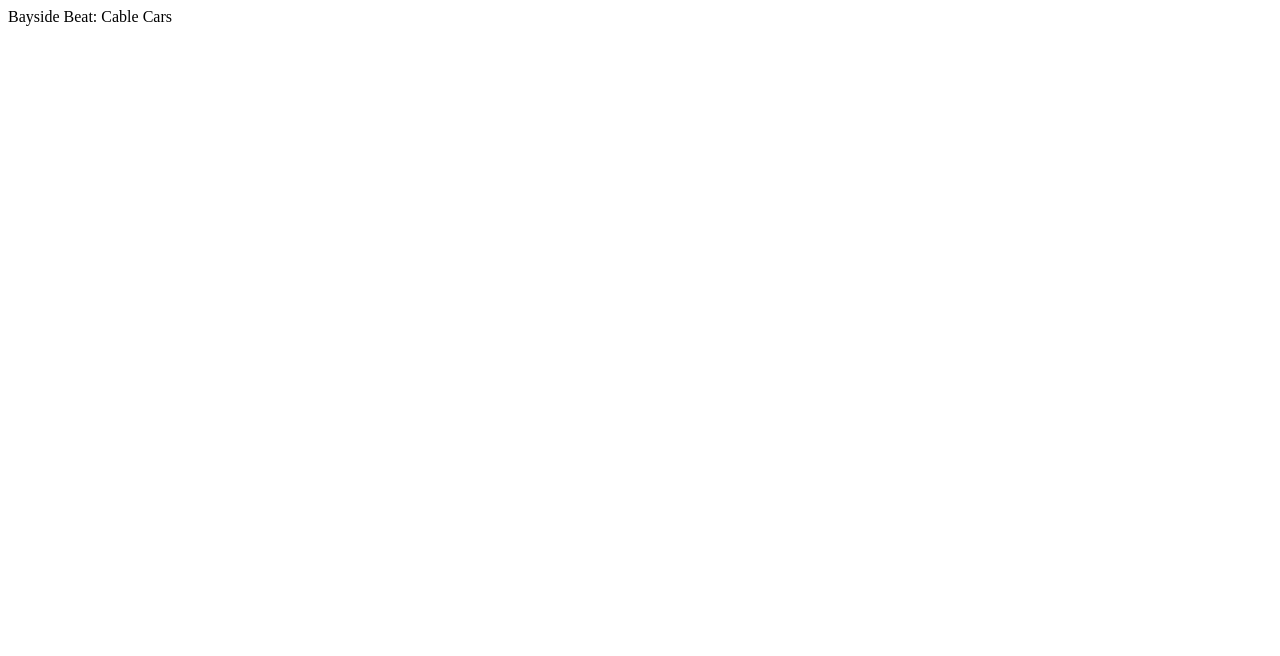
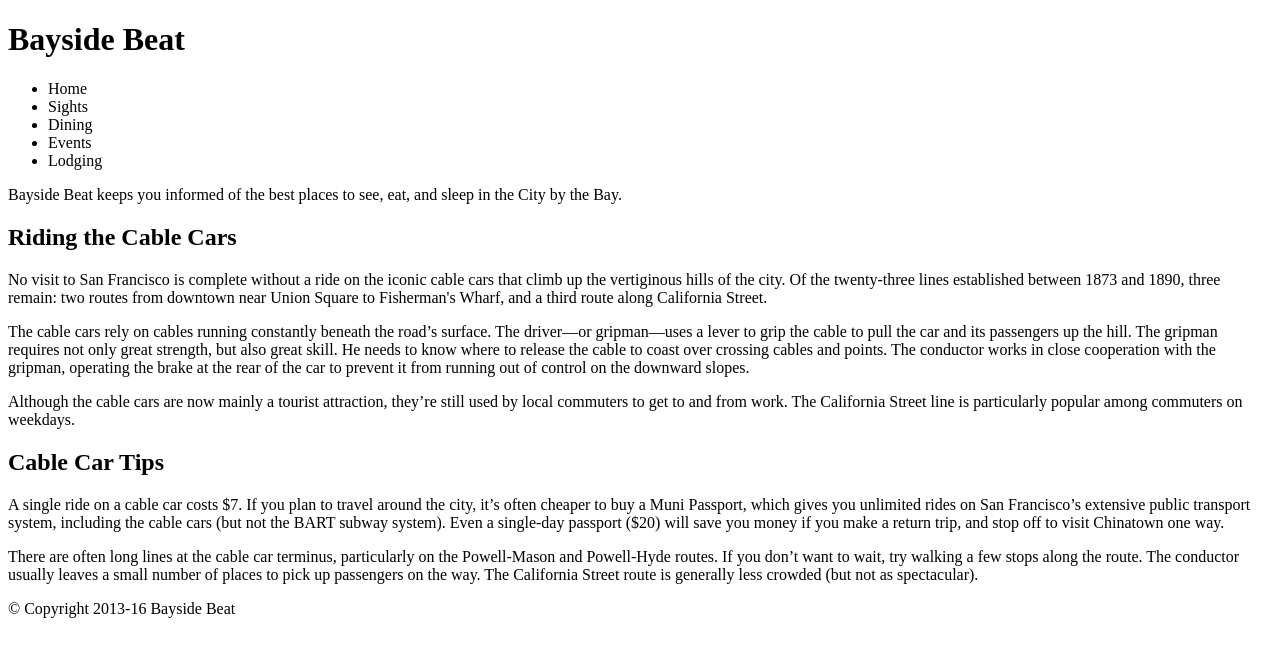
Before and after one commit to rishabhKalakoti/bayside, a plain HTML site: page index.html in a window 1280 px wide. Drawn offline with Linux system fonts and the light colour scheme.

Commit message:
part 2, done. Added js folder too.

```diff
--- a/index.html
+++ b/index.html
@@ -3,9 +3,39 @@
 <html>
 	<head>
 		<title>Bayside Beat: Cable Cars</title>
+
+		<link href="styles/responsive.css" rel="stylesheet" type="text/css">
 	</head>
 
 	<body>
-		Bayside Beat: Cable Cars
+		<div id="wrapper">
+			<h1>Bayside Beat</h1>
+
+			<ul>
+				<li>Home</li>
+				<li>Sights</li>
+				<li>Dining</li>
+				<li>Events</li>
+				<li>Lodging</li>
+			</ul>
+
+			<p>Bayside Beat keeps you informed of the best places to see,  eat, and sleep in the City by the Bay.</p>
+
+			<h2>Riding the Cable Cars</h2>
+
+			<p>No visit to San Francisco is complete without a ride on the  iconic cable cars that climb up the vertiginous hills of the city. Of the twenty-three  lines established between 1873 and 1890, three remain: two routes from downtown  near Union Square to Fisherman's Wharf, and a third route along California  Street.</p>
+
+			<p>The cable cars rely on cables running constantly beneath the  road&rsquo;s surface. The driver—or gripman—uses a lever to grip the cable to pull  the car and its passengers up the hill. The gripman requires not only great  strength, but also great skill. He needs to know where to release the cable to  coast over crossing cables and points. The conductor works in close cooperation  with the gripman, operating the brake at the rear of the car to prevent it from  running out of control on the downward slopes.</p>
+
+			<p>Although the cable cars are now mainly a tourist attraction,  they&rsquo;re still used by local commuters to get to and from work. The California  Street line is particularly popular among commuters on weekdays.</p>
+
+			<h2>Cable Car Tips</h2>
+
+			<p>A single ride on a cable car costs $7. If you plan to travel  around the city, it&rsquo;s often cheaper to buy a Muni Passport, which gives you  unlimited rides on San Francisco&rsquo;s extensive public transport system, including  the cable cars (but not the BART subway system). Even a single-day passport  ($20) will save you money if you make a return trip, and stop off to visit  Chinatown one way.</p>
+
+			<p>There are often long lines at the cable car terminus,  particularly on the Powell-Mason and Powell-Hyde routes. If you don&rsquo;t want to  wait, try walking a few stops along the route. The conductor usually leaves a  small number of places to pick up passengers on the way. The California Street  route is generally less crowded (but not as spectacular).</p>
+
+			<p>&copy; Copyright 2013-16 Bayside Beat</p>
+		</div>
 	</body>
 </html>
--- /dev/null
+++ b/styles/responsive.css
@@ -0,0 +1,3 @@
+#wrapper {
+
+}
```
Also changed, not shown: js/menu.js (added, +26 -0 lines).
